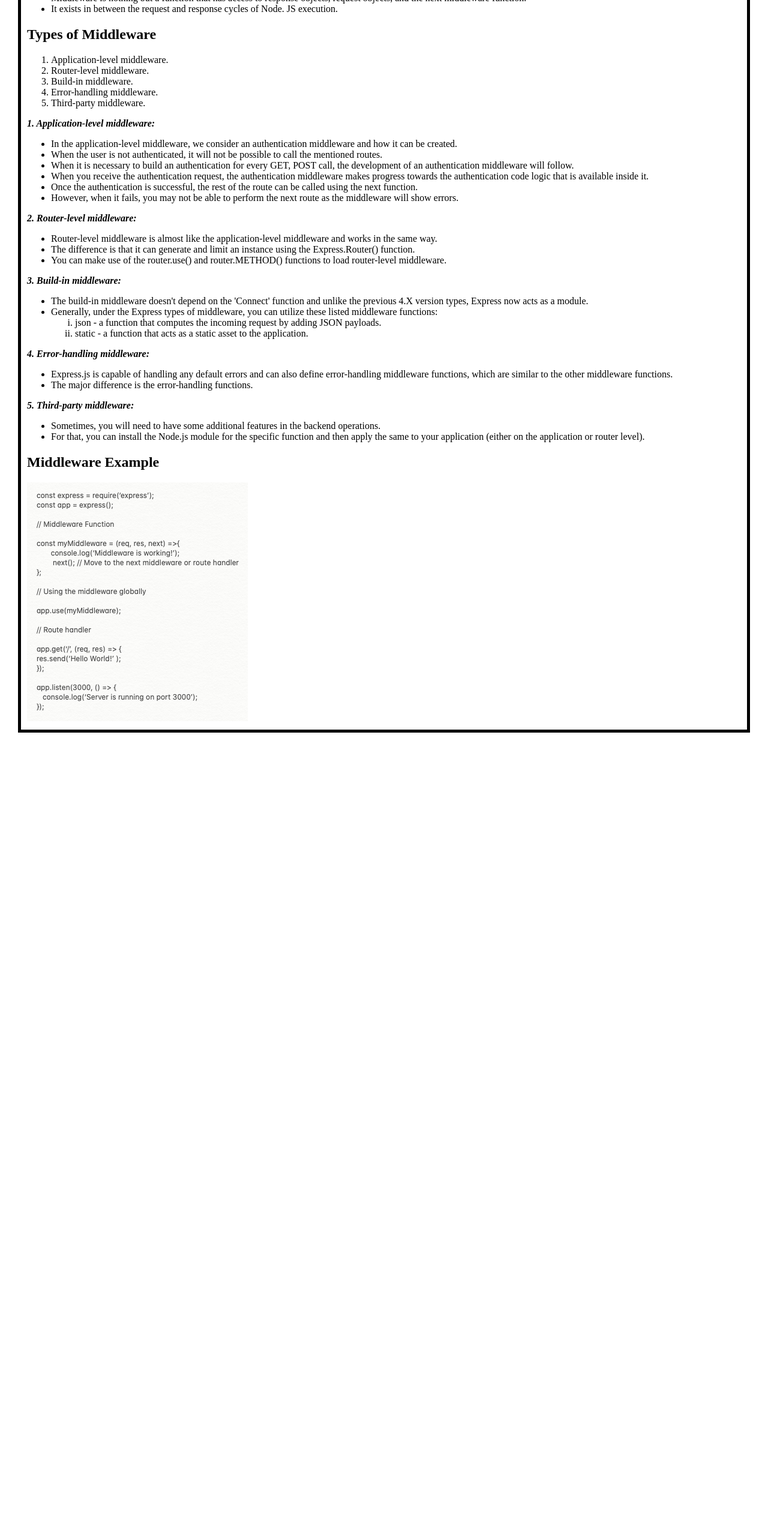
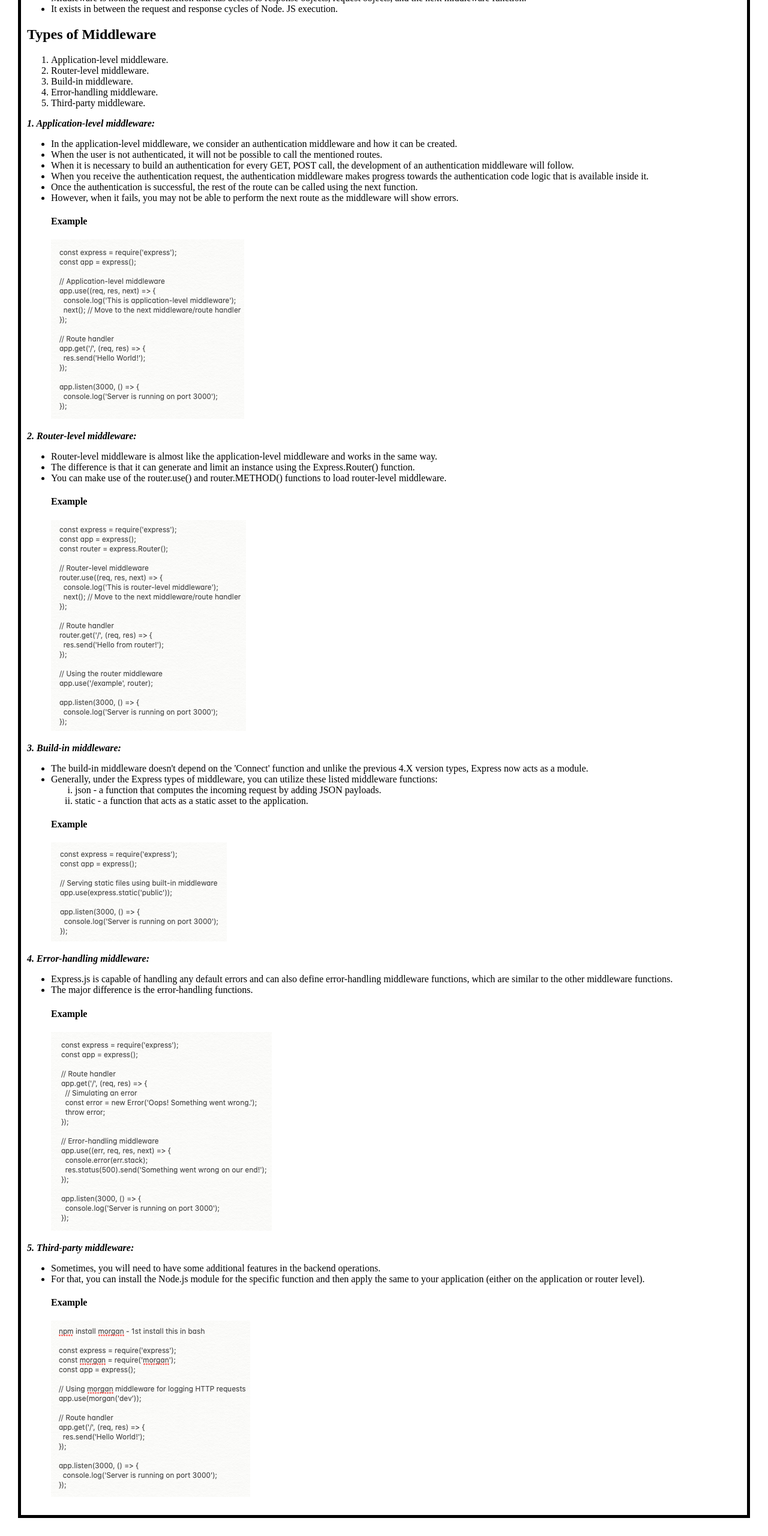
Before and after one commit to AleeshaRahimanNC/Middleware, a plain HTML site: page index.html in a window 1280 px wide. Shown: the part 137-2697 px from the top of the page at 60% size. Before the commit the page ends 1388 px from the top, so only its background shows below. Drawn offline with Linux system fonts and the light colour scheme.

Commit message:
Second commit to add examples for each middleware

```diff
--- a/index.html
+++ b/index.html
@@ -6,7 +6,7 @@
     <meta name="viewport" content="width=device-width, initial-scale=1.0">
     <title>Middleware</title>
     <style>
-        body{
+        body {
             margin: 30px;
             padding: 10px;
             border: 5px solid black;
@@ -17,7 +17,8 @@
 <body>
     <h1>Middleware</h1>
     <ul>
-        <li>Middleware is nothing but a function that has access to response objects, request objects, and the next middleware function.</li>
+        <li>Middleware is nothing but a function that has access to response objects, request objects, and the next
+            middleware function.</li>
         <li>It exists in between the request and response cycles of Node. JS execution.</li>
     </ul>
 
@@ -31,22 +32,34 @@
     </ol>
     <em><b>1. Application-level middleware:</b></em>
     <ul>
-        <li>In the application-level middleware, we consider an authentication middleware and how it can be created.</li>
+        <li>In the application-level middleware, we consider an authentication middleware and how it can be created.
+        </li>
         <li>When the user is not authenticated, it will not be possible to call the mentioned routes.</li>
-        <li>When it is necessary to build an authentication for every GET, POST call, the development of an authentication middleware will follow.</li>
-        <li>When you receive the authentication request, the authentication middleware makes progress towards the authentication code logic that is available inside it.</li>
+        <li>When it is necessary to build an authentication for every GET, POST call, the development of an
+            authentication middleware will follow.</li>
+        <li>When you receive the authentication request, the authentication middleware makes progress towards the
+            authentication code logic that is available inside it.</li>
         <li>Once the authentication is successful, the rest of the route can be called using the next function.</li>
-        <li>However, when it fails, you may not be able to perform the next route as the middleware will show errors.</li>
+        <li>However, when it fails, you may not be able to perform the next route as the middleware will show errors.
+        </li>
+        <h4>Example</h4>
+        <img src="./Example1.png" alt="Example">
     </ul>
+
+
     <em><b>2. Router-level middleware:</b></em>
     <ul>
-    <li>Router-level middleware is almost like the application-level middleware and works in the same way.</li>
-    <li>The difference is that it can generate and limit an instance using the Express.Router() function.</li>
-    <li>You can make use of the router.use() and router.METHOD() functions to load router-level middleware.</li>
+        <li>Router-level middleware is almost like the application-level middleware and works in the same way.</li>
+        <li>The difference is that it can generate and limit an instance using the Express.Router() function.</li>
+        <li>You can make use of the router.use() and router.METHOD() functions to load router-level middleware.</li>
+
+        <h4>Example</h4>
+        <img src="./Example2.png" alt="Example">
     </ul>
     <em><b>3. Build-in middleware:</b></em>
     <ul>
-        <li>The build-in middleware doesn't depend on the 'Connect' function and unlike the previous 4.X version types, Express now acts as a module.</li>
+        <li>The build-in middleware doesn't depend on the 'Connect' function and unlike the previous 4.X version types,
+            Express now acts as a module.</li>
         <li>Generally, under the Express types of middleware, you can utilize these listed middleware functions:
             <ol type="i">
                 <li>json - a function that computes the incoming request by adding JSON payloads.
@@ -55,19 +68,27 @@
             </ol>
         </li>
 
+        <h4>Example</h4>
+        <img src="./Example3.png" alt="Example">
     </ul>
     <em><b>4. Error-handling middleware:</b></em>
     <ul>
-        <li>Express.js is capable of handling any default errors and can also define error-handling middleware functions, which are similar to the other middleware functions.</li>
+        <li>Express.js is capable of handling any default errors and can also define error-handling middleware
+            functions, which are similar to the other middleware functions.</li>
         <li>The major difference is the error-handling functions.</li>
+
+        <h4>Example</h4>
+        <img src="./Example4.png" alt="Example">
     </ul>
     <em><b>5. Third-party middleware:</b></em>
     <ul>
         <li>Sometimes, you will need to have some additional features in the backend operations.</li>
-        <li>For that, you can install the Node.js module for the specific function and then apply the same to your application (either on the application or router level).</li>
+        <li>For that, you can install the Node.js module for the specific function and then apply the same to your
+            application (either on the application or router level).</li>
+
+        <h4>Example</h4>
+        <img src="./Example5.png" alt="Example">
     </ul>
-    <h2>Middleware Example</h2>
-    <img src="./middleware_Example.png" alt="Example">
 
 </body>
 
```
Also changed, not shown: Example1.png (added), Example2.png (added), Example3.png (added), Example4.png (added), Example5.png (added), 1 other file.
